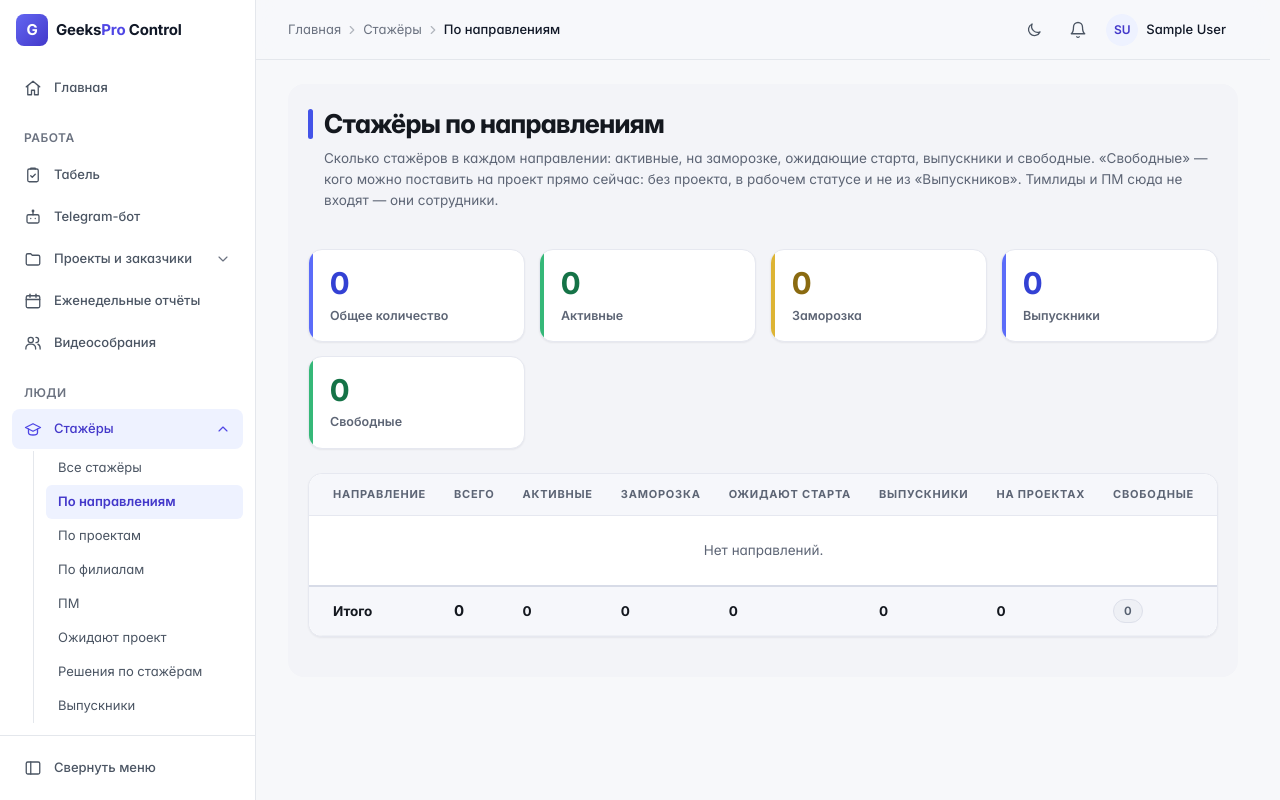
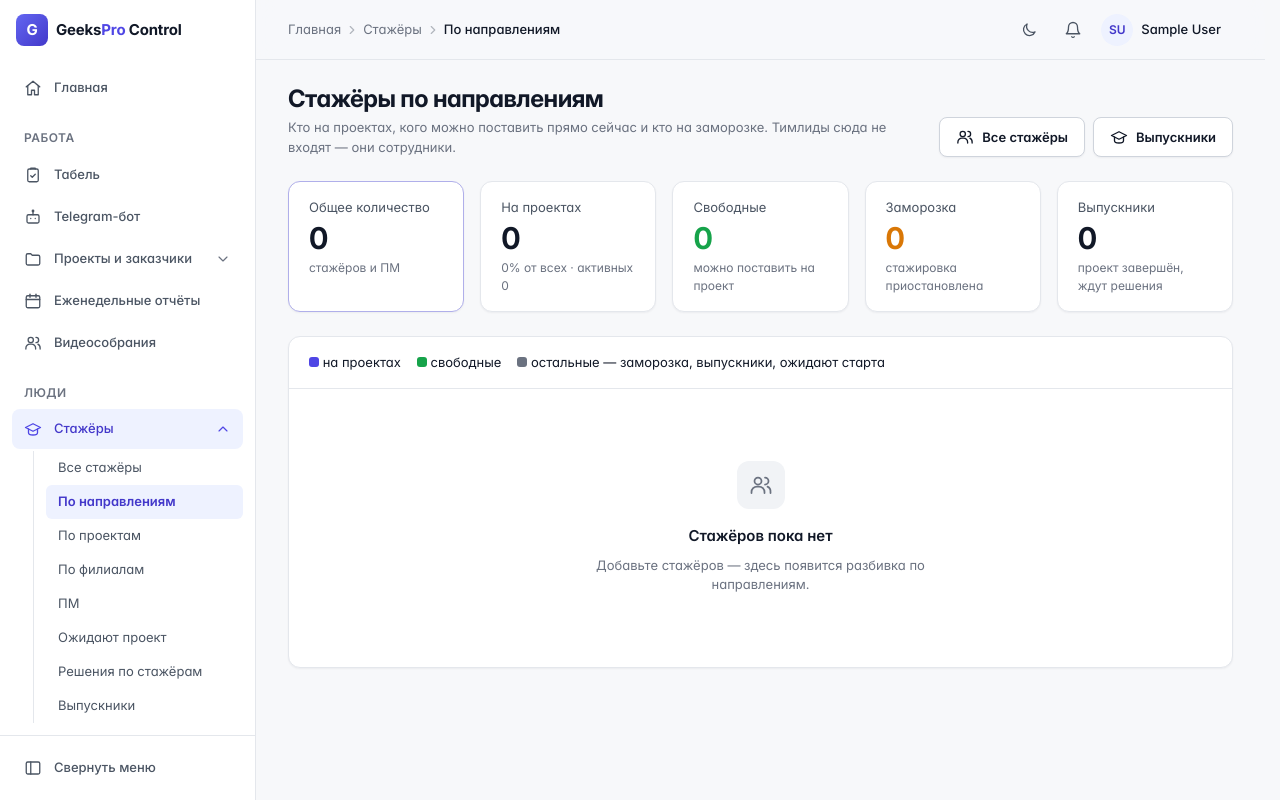
Before and after one commit to Nurbolottop/GeeksProControl2.0, a Django app: page /resources/forecast/ in a window 1280 px wide. Run offline with Django 4.2, Linux system fonts and the light colour scheme; the visitor is signed in with stand-in values (Sample User, id 1); data that the repository does not hold is empty; parts of the project's set-up code (start-up, migrations or seed data) failed here and were passed over.

Commit message:
11F: «Стажёры по направлениям» — дизайн 2.0: карточки-ссылки, полоса занятости, цифры ведут к людям
Co-Authored-By: Claude Opus 5.5 <noreply@anthropic.com>

```diff
--- a/app/apps/resources/tests.py
+++ b/app/apps/resources/tests.py
@@ -108,7 +108,7 @@ class InternsTotalTests(TestCase):
         self.client.force_login(user)
         response = self.client.get(reverse("resources:forecast"))
         self.assertEqual(response.context["totals"]["total"], 3)
-        for label in ("Общее количество", "Активные", "Заморозка", "Выпускники", "Свободные"):
+        for label in ("Общее количество", "На проектах", "Заморозка", "Выпускники", "Свободные"):
             self.assertContains(response, label)
         self.assertContains(response, "Без направления")
         self.assertContains(response, "Итого")
--- a/app/apps/resources/views.py
+++ b/app/apps/resources/views.py
@@ -5,6 +5,7 @@ from django.contrib.auth.decorators import login_required
 from django.db.models import Sum
 from django.forms import inlineformset_factory
 from django.shortcuts import get_object_or_404, redirect, render
+from django.urls import reverse
 
 from apps.projects.models import Project
 from apps.resources import services
@@ -34,10 +35,22 @@ NeedFormSet = inlineformset_factory(
 
 @login_required
 def forecast(request):
-    """Прогноз потребности (ТЗ §14)."""
+    """Стажёры по направлениям (ТЗ §14); дизайн 2.0 (11F)."""
+    def shares(row):
+        # полоса направления: на проектах / свободные / остальные (заморозка, выпускники, ожидают)
+        total = row['total'] or 1
+        rest = max(row['total'] - row['busy'] - row['free'], 0)
+        row.update(rest=rest, busy_pct=round(row['busy'] * 100 / total, 1),
+                   free_pct=round(row['free'] * 100 / total, 1), rest_pct=round(rest * 100 / total, 1))
+        return row
+
+    rows = [shares(row) for row in services.interns_summary()]
     return render(request, 'resources/forecast.html', {
-        'rows': services.interns_summary(),
-        'totals': services.interns_total(),
+        'rows': [row for row in rows if row['total']],
+        'empty_specs': [row['specialization'] for row in rows if not row['total'] and row['specialization']],
+        'totals': shares(services.interns_total()),
+        'crumbs': [{'label': 'Главная', 'href': reverse('dashboard')}, {'label': 'Стажёры', 'href': reverse('interns:list')},
+                   {'label': 'По направлениям', 'href': ''}],
         'planned': (
             PlannedProject.objects
             .exclude(status__in=[
--- a/app/templates/resources/forecast.html
+++ b/app/templates/resources/forecast.html
@@ -1,107 +1,99 @@
-{% extends 'base.html' %}
+{% extends "layouts/app.html" %}
+{% load ui %}
+{% block title %}Стажёры по направлениям — GeeksPro Control{% endblock %}
+{% block breadcrumbs %}{% ui_breadcrumbs crumbs %}{% endblock %}
+{% block page %}
+{% ui_page_header title="Стажёры по направлениям" subtitle="Кто на проектах, кого можно поставить прямо сейчас и кто на заморозке. Тимлиды сюда не входят — они сотрудники." %}
+    {% url 'interns:list' as list_url %}{% ui_button "Все стажёры" href=list_url icon_name="users" %}
+    {% url 'interns:graduates' as graduates_url %}{% ui_button "Выпускники" href=graduates_url icon_name="graduation-cap" %}
+    {% if academy_enabled %}{% url 'training:plan' as plan_url %}{% ui_button "План набора из академии" href=plan_url icon_name="book-open" %}{% endif %}
+{% end_ui_page_header %}
 
-{% block title %}Прогноз потребности — GeeksPro Control{% endblock %}
+{% url 'interns:list' as list_url %}
+<section aria-label="Итоги" class="gp-grid" style="--grid-min: 170px; margin-bottom: var(--space-6)">
+    <a class="gp-stat gp-stat--accent" href="{{ list_url }}">
+        <span class="gp-stat__label">Общее количество</span>
+        <span class="gp-stat__value">{{ totals.total }}</span>
+        <span class="gp-stat__caption">стажёров и ПМ{% if totals.without_spec %} · {{ totals.without_spec }} без направления{% endif %}</span>
+    </a>
+    <a class="gp-stat" href="{{ list_url }}?availability=busy">
+        <span class="gp-stat__label">На проектах</span>
+        <span class="gp-stat__value">{{ totals.busy }}</span>
+        <span class="gp-stat__caption">{{ totals.busy_pct|floatformat:0 }}% от всех · активных {{ totals.active }}</span>
+    </a>
+    <a class="gp-stat" href="{{ list_url }}?availability=free">
+        <span class="gp-stat__label">Свободные</span>
+        <span class="gp-stat__value" style="color: var(--color-success)">{{ totals.free }}</span>
+        <span class="gp-stat__caption">можно поставить на проект</span>
+    </a>
+    <a class="gp-stat" href="{{ list_url }}?availability=paused">
+        <span class="gp-stat__label">Заморозка</span>
+        <span class="gp-stat__value" style="color: var(--color-warning)">{{ totals.paused }}</span>
+        <span class="gp-stat__caption">стажировка приостановлена</span>
+    </a>
+    <a class="gp-stat" href="{{ graduates_url }}">
+        <span class="gp-stat__label">Выпускники</span>
+        <span class="gp-stat__value">{{ totals.graduates }}</span>
+        <span class="gp-stat__caption">{% if totals.waiting %}ожидают старта: {{ totals.waiting }}{% else %}проект завершён, ждут решения{% endif %}</span>
+    </a>
+</section>
 
-{% block content %}
-<div class="page-head">
-    <div>
-        <h1>Стажёры по направлениям</h1>
-        <div class="sub">
-            Сколько стажёров в каждом направлении: активные, на заморозке, ожидающие
-            старта, выпускники и свободные. «Свободные» — кого можно поставить на проект
-            прямо сейчас: без проекта, в рабочем статусе и не из «Выпускников». Тимлиды и ПМ сюда не входят —
-            они сотрудники.
+{% ui_card flush=True %}
+<div class="gp-cluster" style="padding: var(--space-4) var(--space-5); border-bottom: 1px solid var(--color-border); gap: var(--space-4)">
+    <span class="gp-small"><span class="gp-swatch gp-tone-2"></span> на проектах</span>
+    <span class="gp-small"><span class="gp-swatch gp-tone-4"></span> свободные</span>
+    <span class="gp-small"><span class="gp-swatch gp-tone-5"></span> остальные — заморозка, выпускники, ожидают старта</span>
 </div>
-    </div>
-    <div class="page-actions">
-        {% if academy_enabled %}<a href="{% url 'training:plan' %}" class="btn btn--secondary">План набора из академии</a>{% endif %}
-    </div>
-</div>
-
-<div class="kpi-grid">
-    <div class="kpi-card kpi-card--info">
-        <div class="kpi-card__value">{{ totals.total }}</div>
-        <div class="kpi-card__label">Общее количество</div>
-    </div>
-    <div class="kpi-card kpi-card--green">
-        <div class="kpi-card__value">{{ totals.active }}</div>
-        <div class="kpi-card__label">Активные</div>
-    </div>
-    <div class="kpi-card kpi-card--yellow">
-        <div class="kpi-card__value">{{ totals.paused }}</div>
-        <div class="kpi-card__label">Заморозка</div>
-    </div>
-    <div class="kpi-card kpi-card--info">
-        <div class="kpi-card__value">{{ totals.graduates }}</div>
-        <div class="kpi-card__label">Выпускники</div>
-    </div>
-    <div class="kpi-card kpi-card--green">
-        <div class="kpi-card__value">{{ totals.free }}</div>
-        <div class="kpi-card__label">Свободные</div>
-    </div>
-</div>
-
-<div class="panel" style="padding: 0;">
-    <div class="table-wrap">
-        <table class="data">
-            <thead>
-            <tr>
-                <th>Направление</th>
-                <th>Всего</th>
-                <th>Активные</th>
-                <th>Заморозка</th>
-                <th>Ожидают старта</th>
-                <th>Выпускники</th>
-                <th>На проектах</th>
-                <th>Свободные</th>
-            </tr>
-            </thead>
+{% if rows %}
+<div class="gp-table-wrap gp-table--stack" style="border:0">
+    <table class="gp-table">
+        <caption class="gp-sr-only">Стажёры по направлениям</caption>
+        <thead><tr>
+            <th scope="col">Направление</th>
+            <th scope="col" class="is-numeric">Всего</th>
+            <th scope="col" class="is-numeric">На проектах</th>
+            <th scope="col" class="is-numeric">Свободные</th>
+            <th scope="col" class="is-numeric">Заморозка</th>
+            <th scope="col" class="is-numeric">Ожидают старта</th>
+            <th scope="col" class="is-numeric">Выпускники</th>
+        </tr></thead>
         <tbody>
         {% for row in rows %}
+            {% with spec=row.specialization.pk|default:'' %}
             <tr>
-                    <td><strong>{{ row.specialization|default:'Без направления' }}</strong></td>
-                    <td><strong style="font-size:15px">{{ row.total }}</strong></td>
-                    <td>{{ row.active }}</td>
-                    <td>{% if row.paused %}<span class="badge badge--yellow">{{ row.paused }}</span>{% else %}—{% endif %}</td>
-                    <td>{% if row.waiting %}<span class="badge badge--gray">{{ row.waiting }}</span>{% else %}—{% endif %}</td>
-                    <td>
-                        {% if row.graduates %}
-                            <a href="{% url 'interns:graduates' %}{% if row.specialization %}?specialization={{ row.specialization.pk }}{% endif %}">{{ row.graduates }}</a>
-                        {% else %}—{% endif %}
+                <td class="is-primary" data-label="Направление" style="min-width: 200px">
+                    <span class="gp-table__primary">{{ row.specialization|default:'Без направления' }}</span>
+                    <div class="gp-segments" style="margin-top: var(--space-2); max-width: 260px" role="img"
+                         aria-label="на проектах {{ row.busy }}, свободные {{ row.free }}, остальные {{ row.rest }}">
+                        {% if row.busy %}<span class="gp-tone-2" style="width: {{ row.busy_pct|stringformat:'s' }}%"></span>{% endif %}
+                        {% if row.free %}<span class="gp-tone-4" style="width: {{ row.free_pct|stringformat:'s' }}%"></span>{% endif %}
+                        {% if row.rest %}<span class="gp-tone-5" style="width: {{ row.rest_pct|stringformat:'s' }}%"></span>{% endif %}
+                    </div>
                 </td>
-                    <td>{{ row.busy }}</td>
-                    <td>
-                        {% if row.free %}
-                            <span class="badge badge--green">{{ row.free }}</span>
-                        {% else %}
-                            <span class="badge badge--gray">0</span>
-                        {% endif %}
-                    </td>
+                <td class="is-numeric" data-label="Всего"><a class="gp-link" style="font-weight: var(--weight-semibold)" href="{{ list_url }}{% if spec %}?specialization={{ spec }}{% endif %}">{{ row.total }}</a></td>
+                <td class="is-numeric" data-label="На проектах">{% if row.busy %}<a class="gp-link" href="{{ list_url }}?availability=busy{% if spec %}&specialization={{ spec }}{% endif %}">{{ row.busy }}</a>{% else %}<span class="gp-muted">—</span>{% endif %}</td>
+                <td class="is-numeric" data-label="Свободные">{% if row.free %}<a href="{{ list_url }}?availability=free{% if spec %}&specialization={{ spec }}{% endif %}">{% ui_badge row.free tone="success" %}</a>{% else %}<span class="gp-muted">0</span>{% endif %}</td>
+                <td class="is-numeric" data-label="Заморозка">{% if row.paused %}<a href="{{ list_url }}?availability=paused{% if spec %}&specialization={{ spec }}{% endif %}">{% ui_badge row.paused tone="warning" %}</a>{% else %}<span class="gp-muted">—</span>{% endif %}</td>
+                <td class="is-numeric" data-label="Ожидают старта">{% if row.waiting %}<a class="gp-link" href="{{ list_url }}?availability=waiting{% if spec %}&specialization={{ spec }}{% endif %}">{{ row.waiting }}</a>{% else %}<span class="gp-muted">—</span>{% endif %}</td>
+                <td class="is-numeric" data-label="Выпускники">{% if row.graduates %}<a class="gp-link" href="{{ graduates_url }}{% if spec %}?specialization={{ spec }}{% endif %}">{{ row.graduates }}</a>{% else %}<span class="gp-muted">—</span>{% endif %}</td>
             </tr>
-            {% empty %}
-                <tr><td colspan="8" class="empty" style="text-align:center; padding: 24px;">Нет направлений.</td></tr>
+            {% endwith %}
         {% endfor %}
         </tbody>
         <tfoot>
-            <tr class="data__total">
-                <td><strong>Итого</strong></td>
-                <td><strong style="font-size:15px">{{ totals.total }}</strong></td>
-                <td><strong>{{ totals.active }}</strong></td>
-                <td><strong>{{ totals.paused }}</strong></td>
-                <td><strong>{{ totals.waiting }}</strong></td>
-                <td><strong>{{ totals.graduates }}</strong></td>
-                <td><strong>{{ totals.busy }}</strong></td>
-                <td>
-                    {% if totals.free %}
-                        <span class="badge badge--green">{{ totals.free }}</span>
-                    {% else %}
-                        <span class="badge badge--gray">0</span>
-                    {% endif %}
-                </td>
+            <tr style="background: var(--color-surface-sunken); font-weight: var(--weight-semibold)">
+                <td data-label="Направление">Итого</td>
+                <td class="is-numeric" data-label="Всего">{{ totals.total }}</td>
+                <td class="is-numeric" data-label="На проектах">{{ totals.busy }}</td>
+                <td class="is-numeric" data-label="Свободные">{{ totals.free }}</td>
+                <td class="is-numeric" data-label="Заморозка">{{ totals.paused }}</td>
+                <td class="is-numeric" data-label="Ожидают старта">{{ totals.waiting }}</td>
+                <td class="is-numeric" data-label="Выпускники">{{ totals.graduates }}</td>
             </tr>
         </tfoot>
     </table>
 </div>
-</div>
-
+{% if empty_specs %}<p class="gp-muted gp-small" style="padding: var(--space-3) var(--space-5); margin: 0; border-top: 1px solid var(--color-border)">Без стажёров: {% for spec in empty_specs %}{{ spec }}{% if not forloop.last %}, {% endif %}{% endfor %}.</p>{% endif %}
+{% else %}<div style="padding: var(--space-6)">{% ui_empty "Стажёров пока нет" "Добавьте стажёров — здесь появится разбивка по направлениям." icon_name="users" %}</div>{% endif %}
+{% end_ui_card %}
 {% endblock %}
```
Lines whose indentation alone changed are shown as unchanged.
